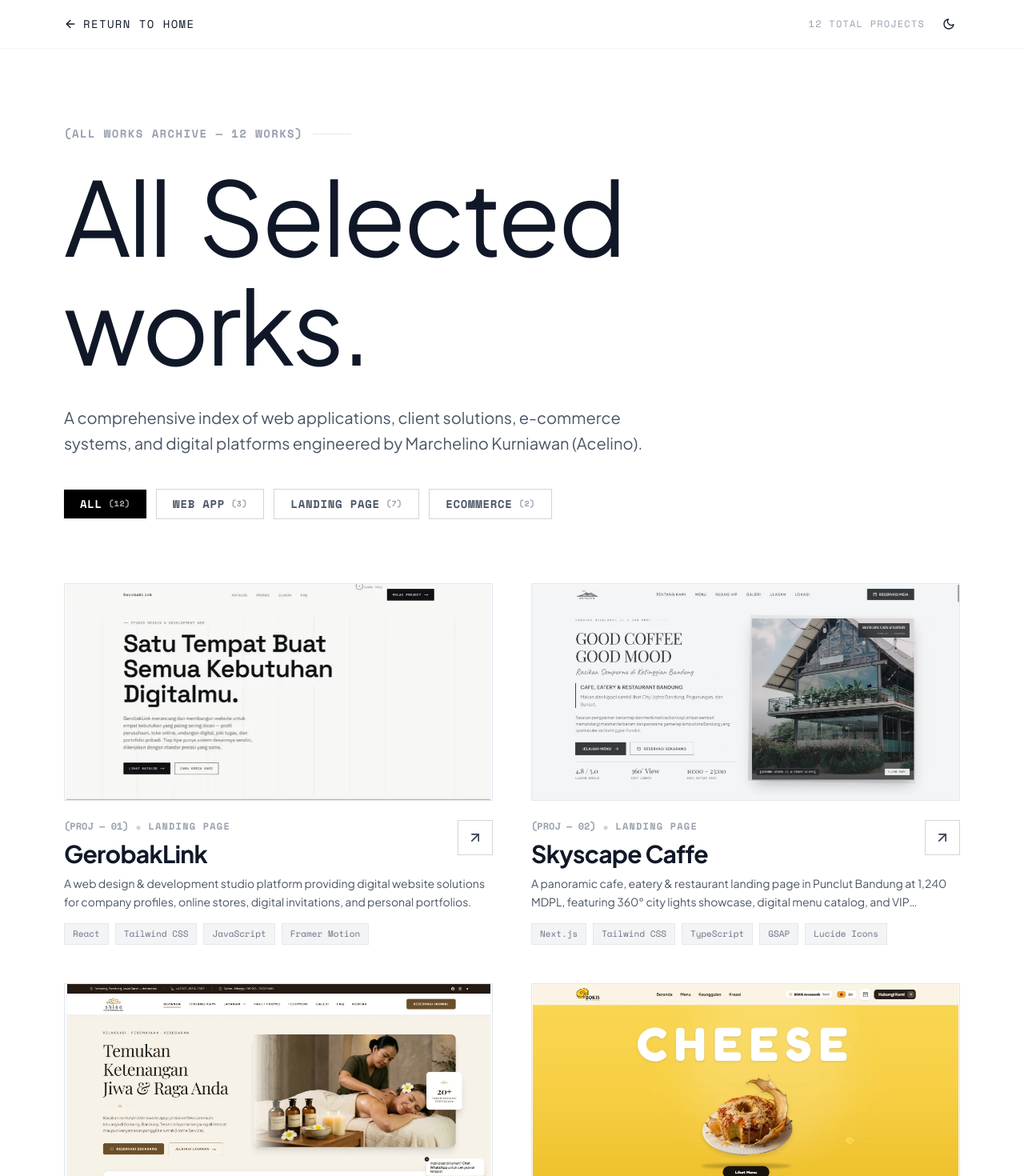
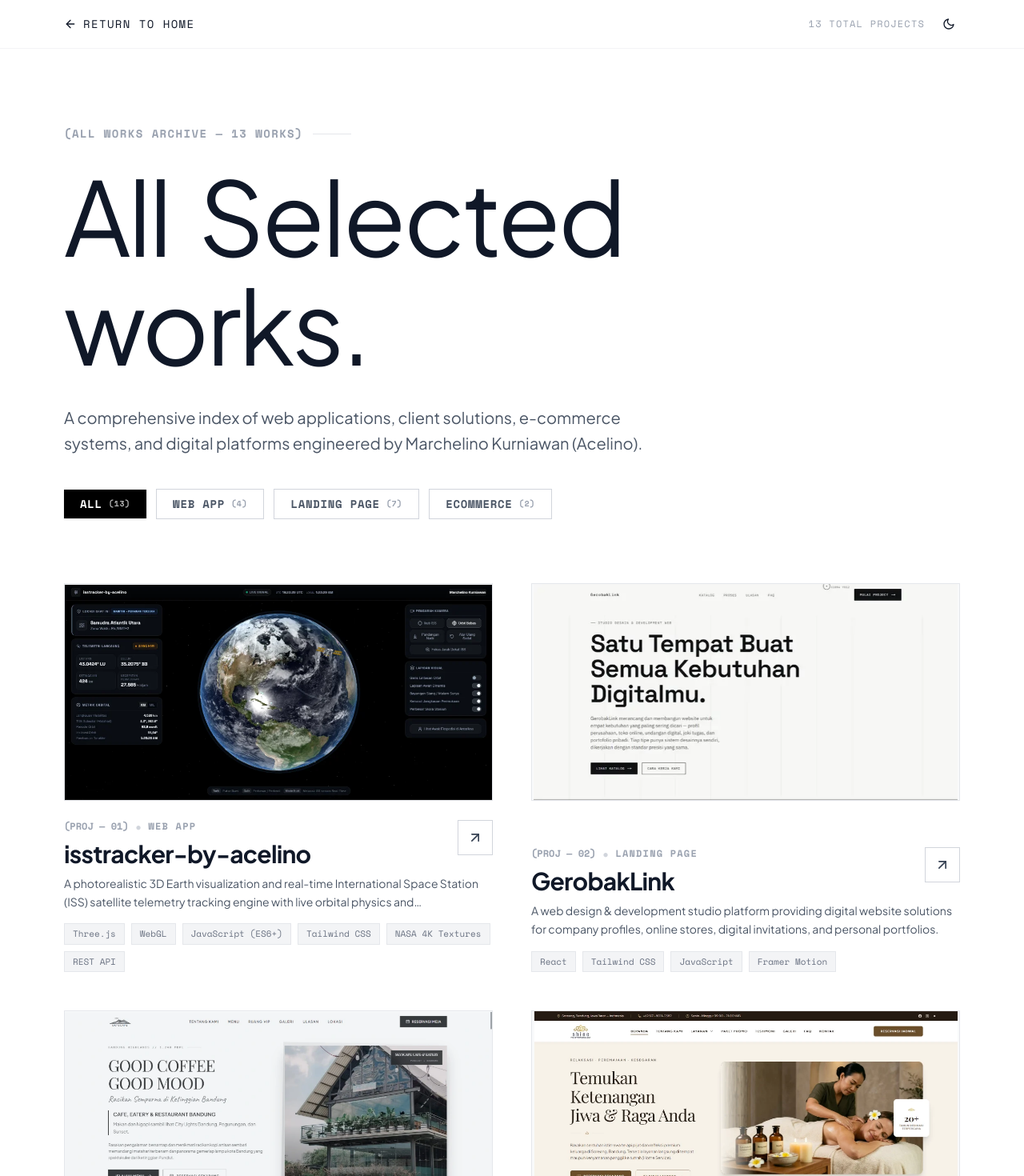
Before and after one commit to Acelinoo/portofolio-v3, a React (Vite) app: page /works in a window 1280 px wide. Shown: the top 1470 px of the page at 80% size. Built offline with nearby package versions, Linux system fonts and the light colour scheme.

Commit message:
feat(works): add isstracker-by-acelino project with 3D Earth telemetry case study and assets

```diff
--- a/src/context/ProjectsContext.jsx
+++ b/src/context/ProjectsContext.jsx
@@ -1,8 +1,8 @@
 import React, { createContext, useContext, useState, useEffect } from 'react';
 import { allProjectsData as defaultAllProjects, featuredProjectSlugs as defaultFeaturedSlugs } from '../data/projectsData';
 
-const STORAGE_PROJECTS_KEY = 'acelino_portfolio_projects_v2';
-const STORAGE_PINNED_KEY = 'acelino_portfolio_pinned_v2';
+const STORAGE_PROJECTS_KEY = 'acelino_portfolio_projects_v3';
+const STORAGE_PINNED_KEY = 'acelino_portfolio_pinned_v3';
 
 const ProjectsContext = createContext(null);
 
@@ -10,10 +10,18 @@ export const ProjectsProvider = ({ children }) => {
   // 1. Initialize allProjects from localStorage or fallback to default
   const [allProjects, setAllProjects] = useState(() => {
     try {
-      const saved = localStorage.getItem(STORAGE_PROJECTS_KEY);
+      const saved =
+        localStorage.getItem(STORAGE_PROJECTS_KEY) ||
+        localStorage.getItem('acelino_portfolio_projects_v2');
       if (saved) {
         const parsed = JSON.parse(saved);
         if (Array.isArray(parsed) && parsed.length > 0) {
+          // Merge any projects from defaultAllProjects that are not present in parsed
+          const savedSlugs = new Set(parsed.map((p) => p.slug));
+          const missingDefaults = defaultAllProjects.filter((p) => !savedSlugs.has(p.slug));
+          if (missingDefaults.length > 0) {
+            return [...missingDefaults, ...parsed];
+          }
           return parsed;
         }
       }
@@ -26,7 +34,9 @@ export const ProjectsProvider = ({ children }) => {
   // 2. Initialize pinned slugs from localStorage or fallback to default (capped at 4)
   const [pinnedSlugs, setPinnedSlugs] = useState(() => {
     try {
-      const saved = localStorage.getItem(STORAGE_PINNED_KEY);
+      const saved =
+        localStorage.getItem(STORAGE_PINNED_KEY) ||
+        localStorage.getItem('acelino_portfolio_pinned_v2');
       if (saved) {
         const parsed = JSON.parse(saved);
         if (Array.isArray(parsed)) {
@@ -182,6 +192,8 @@ export const ProjectsProvider = ({ children }) => {
     setPinnedSlugs(defaultFeaturedSlugs.slice(0, 4));
     localStorage.removeItem(STORAGE_PROJECTS_KEY);
     localStorage.removeItem(STORAGE_PINNED_KEY);
+    localStorage.removeItem('acelino_portfolio_projects_v2');
+    localStorage.removeItem('acelino_portfolio_pinned_v2');
   };
 
   /**
--- a/src/data/projectsData.js
+++ b/src/data/projectsData.js
@@ -3,15 +3,49 @@ export const featuredProjectSlugs = [
   'shine-family-reflexology',
   'bokis-soreang',
   'ciyengmamim',
+  'isstracker-by-acelino',
   'gerobaklink',
   'kopimage',
 ];
 
 export const allProjectsData = [
   {
+    id: 'project-isstracker',
+    slug: 'isstracker-by-acelino',
+    number: '01',
+    title: 'isstracker-by-acelino',
+    category: 'WEB APP',
+    client: 'Open-Source Space Telemetry / Personal Project',
+    role: 'Creative Frontend Engineer & 3D Specialist',
+    started: 'September 2026',
+    timeline: 'September 2026 – Present',
+    year: '2026',
+    stack: ['Three.js', 'WebGL', 'JavaScript (ES6+)', 'Tailwind CSS', 'NASA 4K Textures', 'REST API'],
+    tech: ['Three.js', 'WebGL', 'JavaScript (ES6+)', 'Tailwind CSS', 'NASA 4K Textures', 'REST API'],
+    live: 'https://isstracker-by-acelino.vercel.app',
+    image: '/images/isstracker.webp',
+    description:
+      'A photorealistic 3D Earth visualization and real-time International Space Station (ISS) satellite telemetry tracking engine with live orbital physics and glassmorphism HUD.',
+    brief: [
+      'Visualizing orbital mechanics and satellite telemetry often suffers from flat 2D maps or sluggish, uninspiring 3D representations that fail to convey the majestic scale of low Earth orbit spaceflight.',
+      'isstracker-by-acelino was engineered by Marchelino Kurniawan as an ultra-high-definition interactive mission control platform. Powered by Three.js and custom WebGL shaders, it features 4K NASA Blue Marble textures, atmospheric Rayleigh scattering, dynamic day/night terminator lighting, live ISS coordinates via real-time REST APIs, and reverse-geocoded overflight analytics.',
+    ],
+    challenge: [
+      'Rendering multi-layered 4K Earth textures (day, night city lights, specular ocean reflection, topographic normal relief, and volumetric cloud swirls) alongside continuous orbital spline calculations at a locked 60 FPS across desktop and mobile devices.',
+    ],
+    features: [
+      'Photorealistic 4K Ultra HD Earth Engine with NASA Blue Marble, specular ocean masks, and normal topographic relief',
+      'Real-time ISS orbital tracking with live latitude, longitude, altitude, speed, and visibility telemetry',
+      'Atmospheric Rayleigh scattering ("Thin Blue Line") and dynamic solar day/night terminator calculations',
+      'Interactive Mission Control HUD with camera director modes (Follow ISS, Free Orbit, Nadir View, Close-Up)',
+      'Reverse-geocoding overflight detector identifying countries, oceans, and maritime regions in real time',
+      'Live Astronaut Expedition roster modal displaying active crew members aboard the station in space',
+    ],
+  },
+  {
     id: 'project-1',
     slug: 'gerobaklink',
-    number: '01',
+    number: '02',
     title: 'GerobakLink',
     category: 'LANDING PAGE',
     client: 'GerobakLink (Own Business)',
@@ -42,7 +76,7 @@ export const allProjectsData = [
   {
     id: 'project-2',
     slug: 'skyscapecaffe',
-    number: '02',
+    number: '03',
     title: 'Skyscape Caffe',
     category: 'LANDING PAGE',
     client: 'Skyscapecafe Punclut Bandung',
@@ -73,7 +107,7 @@ export const allProjectsData = [
   {
     id: 'project-3',
     slug: 'shine-family-reflexology',
-    number: '03',
+    number: '04',
     title: 'Shine Family Reflexology',
     category: 'LANDING PAGE',
     client: 'Shine Family Reflexology Soreang',
@@ -104,7 +138,7 @@ export const allProjectsData = [
   {
     id: 'project-4',
     slug: 'bokis-soreang',
-    number: '04',
+    number: '05',
     title: 'Bokis Soreang',
     category: 'LANDING PAGE',
     client: 'Bokis Cake & Treats Soreang',
@@ -135,7 +169,7 @@ export const allProjectsData = [
   {
     id: 'project-5',
     slug: 'ciyengmamim',
-    number: '05',
+    number: '06',
     title: 'Ciyeng Mamim',
     category: 'ECOMMERCE',
     client: 'Ciyeng Mamim (Since 2007)',
@@ -166,7 +200,7 @@ export const allProjectsData = [
   {
     id: 'project-6',
     slug: 'dapurnyaviaaa',
-    number: '06',
+    number: '07',
     title: 'Dapurnya Via',
     category: 'LANDING PAGE',
     client: 'Dapurnya Via Soreang',
@@ -197,7 +231,7 @@ export const allProjectsData = [
   {
     id: 'project-7',
     slug: 'kopimage',
-    number: '07',
+    number: '08',
     title: 'KOPIMAGE',
     category: 'LANDING PAGE',
     client: 'KOPIMAGE (Gading Tutuka & Lanud Sulaiman)',
@@ -228,7 +262,7 @@ export const allProjectsData = [
   {
     id: 'project-8',
     slug: 'saudarajayamotor',
-    number: '08',
+    number: '09',
     title: 'Saudara Jaya Motor',
     category: 'WEB APP',
     client: 'Saudara Jaya Motor Soreang',
@@ -259,7 +293,7 @@ export const allProjectsData = [
   {
     id: 'project-9',
     slug: 'lauk-at-me',
-    number: '09',
+    number: '10',
     title: 'Lauk at Me',
     category: 'ECOMMERCE',
     client: 'Fresh Seafood Retailer',
@@ -290,7 +324,7 @@ export const allProjectsData = [
   {
     id: 'project-10',
     slug: 'belajarinaja',
-    number: '10',
+    number: '11',
     title: 'BelajarinAja',
     category: 'WEB APP',
     client: 'BelajarinAja (Personal / EdTech Project)',
@@ -321,7 +355,7 @@ export const allProjectsData = [
   {
     id: 'project-11',
     slug: 'web-undangan-nikah',
-    number: '11',
+    number: '12',
     title: 'Web Undangan Nikah',
     category: 'WEB APP',
     client: 'Wedding Client / Studio',
@@ -352,7 +386,7 @@ export const allProjectsData = [
   {
     id: 'project-12',
     slug: 'monolotik',
-    number: '12',
+    number: '13',
     title: 'MONOLOTIK',
     category: 'LANDING PAGE',
     client: 'Logistics & MSME Supply Chain',
```
Also changed, not shown: public/images/isstracker.png (added), public/images/isstracker.webp (added).
